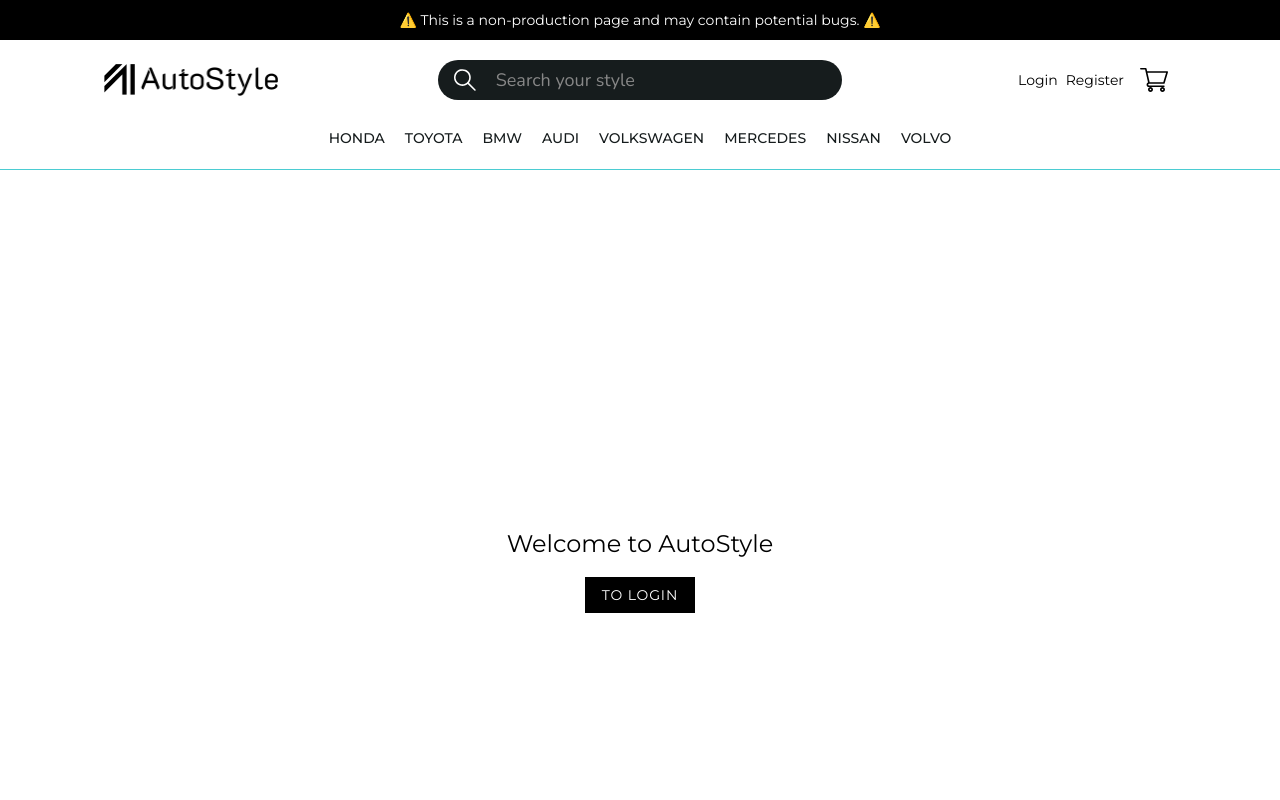
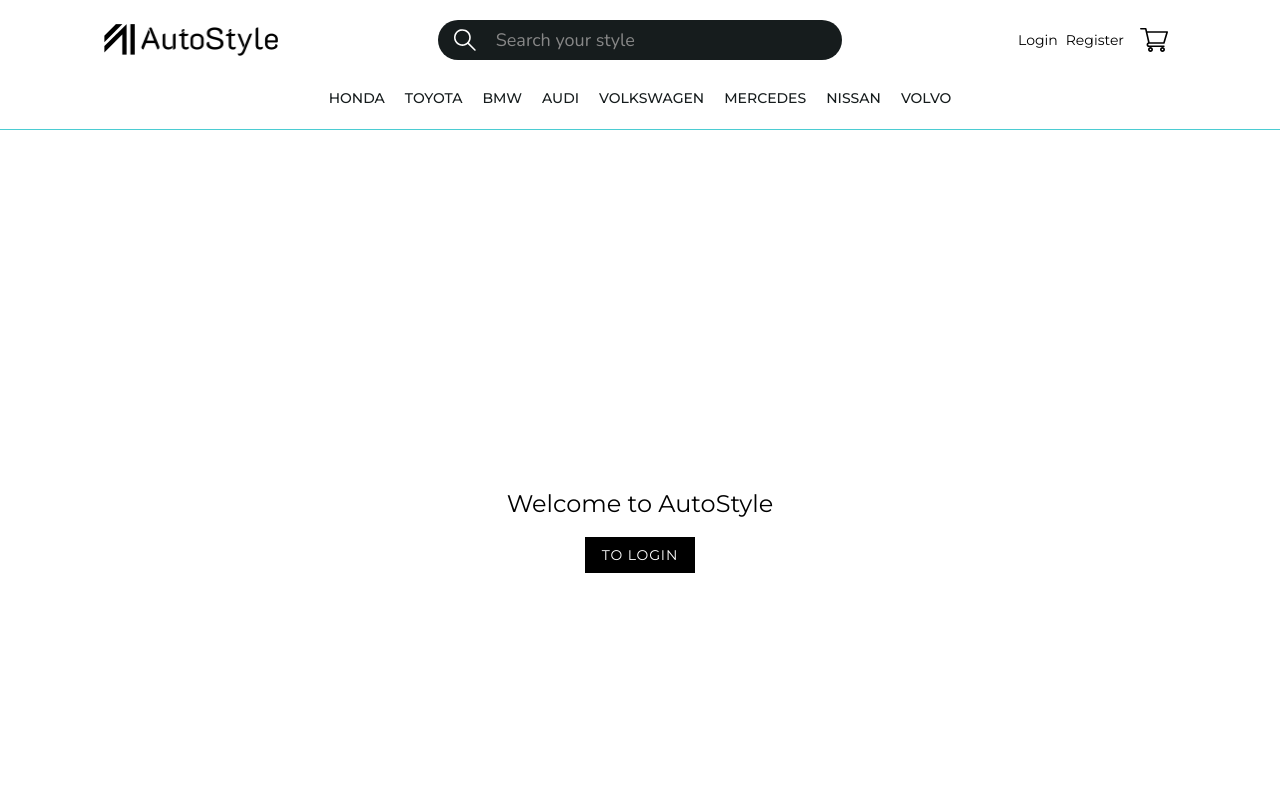
Before and after one commit to SAudrius/Autostyle, a Next.js app: page / in a window 1280 px wide. Shown: the top 800 px of the page. Built offline with nearby package versions, Linux system fonts and the light colour scheme; no server answers.

Commit message:
feat: banner hidden for future

```diff
--- a/src/components/layout/Banner/index.tsx
+++ b/src/components/layout/Banner/index.tsx
@@ -2,6 +2,6 @@
 
 export const Banner = () => {
     return (
-        <div className='w-full h-10 bg-black flex justify-center items-center text-sm font-thin'><p className=' text-white '>⚠️ This is a non-production page and may contain potential bugs. ⚠️</p></div>
+        <div className='hidden w-full h-9 bg-black justify-center items-center text-sm font-thin'><p className=' text-white '>This page is currently under development and may have some issues.</p></div>
     )
 }
```
